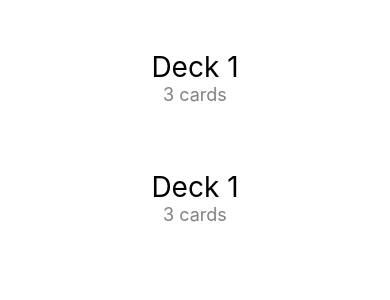
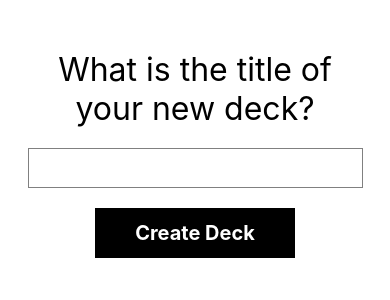
Before and after one commit to shresthaprithu/mobile-flashcards, a React Native app: screen / in a window 390 px wide. Shown: the top 300 px of the page. Built offline with nearby package versions, Linux system fonts and the light colour scheme.

Commit message:
feat: added AddDeck view

```diff
--- a/App.js
+++ b/App.js
@@ -1,12 +1,13 @@
 import React from 'react';
 import { StyleSheet, Text, View, TouchableOpacity } from 'react-native';
-import DeckList from './components/DeckList';
+import AddDeck from './components/AddDeck';
+// import APITest from './components/APITest';
 
 export default class App extends React.Component {
   render() {
     return (
         <View style={styles.container}>
-          <DeckList />
+          <AddDeck />
         </View>
     );
   }
@@ -17,6 +18,9 @@ const styles = StyleSheet.create({
     flex: 1,
     backgroundColor: '#fff',
     alignItems: 'center',
-    marginTop: 50
+    paddingTop: 50,
+    paddingBottom: 30,
+    paddingLeft: 30,
+    paddingRight: 30
   }
 });
--- /dev/null
+++ b/components/AddDeck.js
@@ -0,0 +1,77 @@
+import React, { Component } from 'react';
+import {
+  Text,
+  View,
+  StyleSheet,
+  TextInput,
+  TouchableOpacity
+} from 'react-native';
+
+export class AddDeck extends Component {
+  state = {
+    text: ''
+  };
+  handleChange = text => {
+    this.setState({ text });
+  };
+  render() {
+    return (
+        <View>
+          <View style={styles.block}>
+            <Text style={styles.title}>What is the title of your new deck?</Text>
+          </View>
+
+          <View style={styles.block}>
+            <TextInput
+                style={styles.input}
+                value={this.state.value}
+                onChangeText={this.handleChange}
+            />
+          </View>
+
+          <View style={[styles.block, styles.btnContainer]}>
+            <TouchableOpacity style={styles.btn}>
+              <Text style={styles.btnText}>Create Deck</Text>
+            </TouchableOpacity>
+          </View>
+        </View>
+    );
+  }
+}
+
+const styles = StyleSheet.create({
+  block: {
+    marginBottom: 20
+  },
+  title: {
+    textAlign: 'center',
+    fontSize: 32
+  },
+  input: {
+    borderWidth: 1,
+    borderColor: 'gray',
+    backgroundColor: '#fff',
+    paddingLeft: 10,
+    paddingRight: 10,
+    fontSize: 20,
+    height: 40
+  },
+  btnContainer: {
+    justifyContent: 'center',
+    alignItems: 'center'
+  },
+  btn: {
+    width: 200,
+    height: 50,
+    backgroundColor: 'black',
+    justifyContent: `center`,
+    alignItems: `center`
+  },
+  btnText: {
+    fontSize: 20,
+    fontWeight: 'bold',
+    color: 'white'
+  }
+});
+
+export default AddDeck;
```
